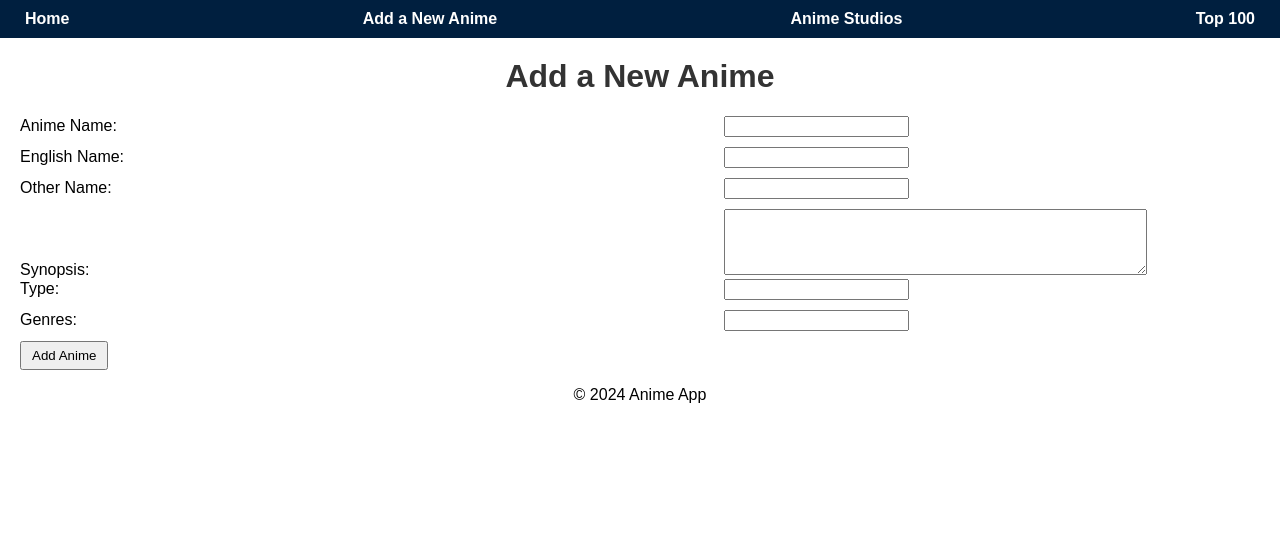
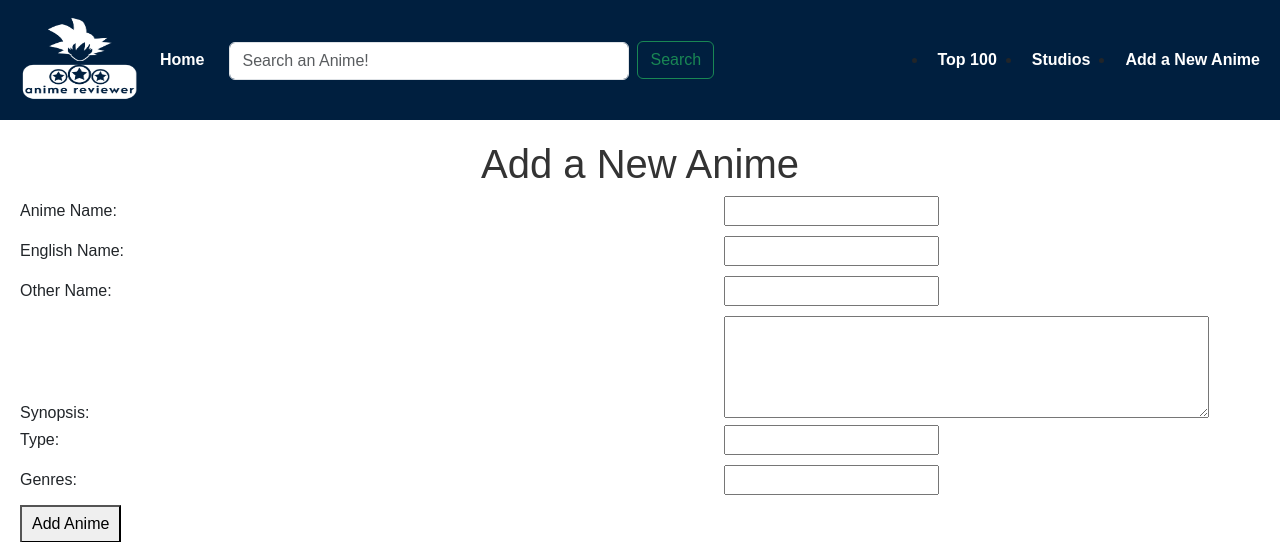
Before and after one commit to Mfaytinn/AnimeReview-BLG317, a Flask app: page /add in a window 1280 px wide. Shown: the top 542 px of the page. Run offline with Flask 3, Linux system fonts and the light colour scheme.

Commit message:
update navbar items

```diff
--- a/app/templates/layout.html
+++ b/app/templates/layout.html
@@ -4,15 +4,27 @@
     <meta charset="UTF-8">
     <meta name="viewport" content="width=device-width, initial-scale=1.0">
     <title>{% block title %}Anime App{% endblock %}</title>
+    <link href="https://cdn.jsdelivr.net/npm/bootstrap@5.3.0-alpha1/dist/css/bootstrap.min.css" rel="stylesheet">
     <link rel="stylesheet" href="{{ url_for('static', filename='styles.css') }}">
 </head>
 <body>
-    <!-- Navbar placed at the top of the page -->
+
     <nav>
-        <a href="{{ url_for('index_page') }}">Home</a>
-        <a href="{{ url_for('add_anime') }}">Add a New Anime</a>
-        <a href="{{ url_for('studios_page') }}">Anime Studios</a>
-        <a href="{{ url_for('top_100_page') }}">Top 100</a>
+        <div class="navbar-left">
+            <a href="{{ url_for('index_page') }}" class="navbar-logo">
+                <img src="{{ url_for('static', filename='images/logo.png') }}" alt="Logo">
+            </a>
+            <a href="{{ url_for('index_page') }}">Home</a>
+            <form class="d-flex" action="{{ url_for('search') }}" method="GET">
+                <input class="form-control me-2" type="search" placeholder="Search an Anime!" name="query" aria-label="Search">
+                <button class="btn btn-outline-success" type="submit">Search</button>
+            </form>
+        </div>
+        <ul class="navbar-right">
+            <li><a href="{{ url_for('top_100_page') }}">Top 100</a></li>
+            <li><a href="{{ url_for('studios_page') }}">Studios</a></li>
+            <li><a href="{{ url_for('add_anime') }}">Add a New Anime</a></li>
+        </ul>
     </nav>
 
     <!-- Flash Messages -->
```
